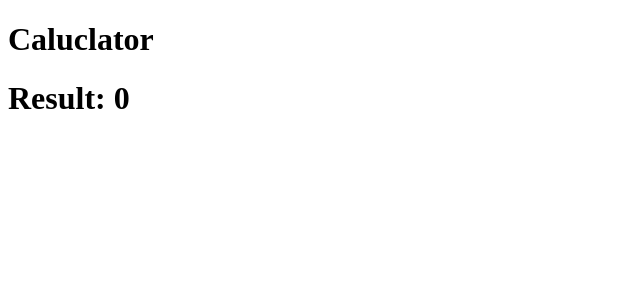
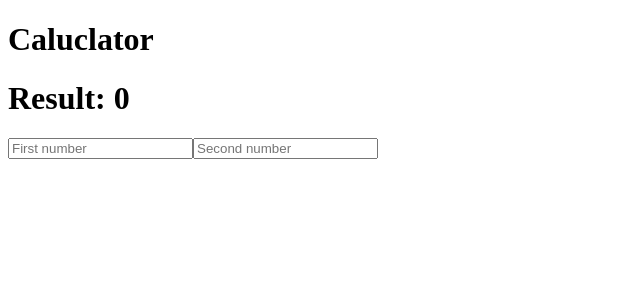
Before and after one commit to jarondegen/calculator-app, a React (Create React App) app: page / in a window 1280 px wide. Shown: the top 300 px of the page, without its empty margins (0-640 px from the left). Built offline with nearby package versions, Linux system fonts and the light colour scheme.

Commit message:
Phase 4: Creating input fileds - Complete

```diff
--- a/src/Calculator.js
+++ b/src/Calculator.js
@@ -10,11 +10,23 @@ class Calculator extends React.Component {
     }
   }
 
+  handleFirstNum = e => {
+      this.setState({ num1: e.target.value });
+  }
+
+  handleSecondNum = e => {
+    this.setState({
+      num2 : e.target.value
+    })
+}
+
   render() {
     const {result, num1, num2} = this.state
     return (
       <div>
         <h1>Result: {result}</h1>
+        <input onChange={this.handleFirstNum} placeholder="First number" value={this.state.num1} />
+        <input onChange={this.handleSecondNum} placeholder="Second number" value={this.state.num2} />
       </div>
     );
   }
```
